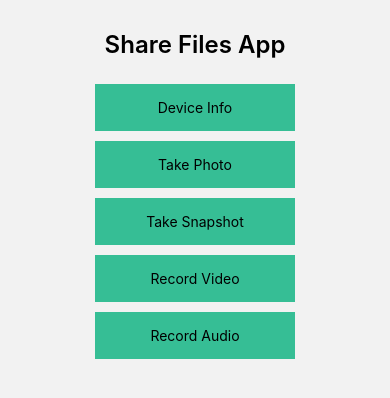
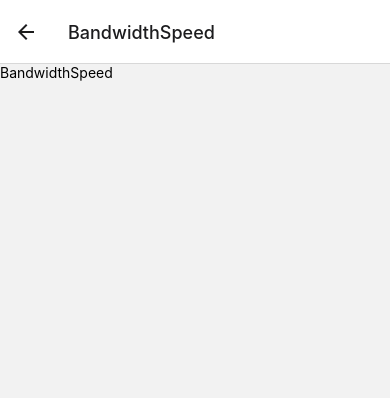
Before and after one commit to jmollericon/share-files, a React Native app: screen /BandwidthSpeed in a window 390 px wide. Shown: the top 398 px of the page. Built offline with nearby package versions, Linux system fonts and the light colour scheme.

Commit message:
✨ base structure for Bandwidth Speed

```diff
--- a/src/navigation/Stack/index.tsx
+++ b/src/navigation/Stack/index.tsx
@@ -5,6 +5,7 @@ import {createNativeStackNavigator} from '@react-navigation/native-stack';
 import Home from '../../views/Home';
 import DeviceInfo from '../../views/DeviceInfo';
 import TakePhoto from '../../views/TakePhoto';
+import BandwidthSpeed from '../../views/BandwidthSpeed';
 
 const Stack = createNativeStackNavigator();
 
@@ -27,6 +28,7 @@ const StackNavigator = () => {
       <Stack.Screen name="DeviceInfo" component={DeviceInfo} />
       <Stack.Screen name="TakePhoto" component={TakePhoto} />
       <Stack.Screen name="TakeSnapshot" component={HomeScreen} />
+      <Stack.Screen name="BandwidthSpeed" component={BandwidthSpeed} />
     </Stack.Navigator>
   );
 };
--- /dev/null
+++ b/src/views/BandwidthSpeed/BandwidthSpeed.tsx
@@ -0,0 +1,12 @@
+import {View, Text} from 'react-native';
+import React from 'react';
+
+const BandwidthSpeed = () => {
+  return (
+    <View>
+      <Text>BandwidthSpeed</Text>
+    </View>
+  );
+};
+
+export default BandwidthSpeed;
--- /dev/null
+++ b/src/views/BandwidthSpeed/index.ts
@@ -0,0 +1,3 @@
+import BandwidthSpeed from './BandwidthSpeed';
+
+export default BandwidthSpeed;
--- a/src/views/Home/Home.tsx
+++ b/src/views/Home/Home.tsx
@@ -23,24 +23,29 @@ const Home = ({navigation}: any) => {
         </TouchableOpacity>
         <TouchableOpacity
           style={styles.button}
+          onPress={() => goTo('BandwidthSpeed')}>
+          <Text>Bandwidth-speed</Text>
+        </TouchableOpacity>
+        {/* <TouchableOpacity
+          style={styles.button}
           onPress={() => goTo('TakePhoto')}>
           <Text>Take Photo</Text>
-        </TouchableOpacity>
-        <TouchableOpacity
+        </TouchableOpacity> */}
+        {/* <TouchableOpacity
           style={styles.button}
           onPress={() => goTo('TakeSnapshot')}>
           <Text>Take Snapshot</Text>
-        </TouchableOpacity>
-        <TouchableOpacity
+        </TouchableOpacity> */}
+        {/* <TouchableOpacity
           style={styles.button}
           onPress={() => goTo('TakeSnapshot')}>
           <Text>Record Video</Text>
-        </TouchableOpacity>
-        <TouchableOpacity
+        </TouchableOpacity> */}
+        {/* <TouchableOpacity
           style={styles.button}
           onPress={() => goTo('TakeSnapshot')}>
           <Text>Record Audio</Text>
-        </TouchableOpacity>
+        </TouchableOpacity> */}
       </View>
     </ScrollView>
   );
```
